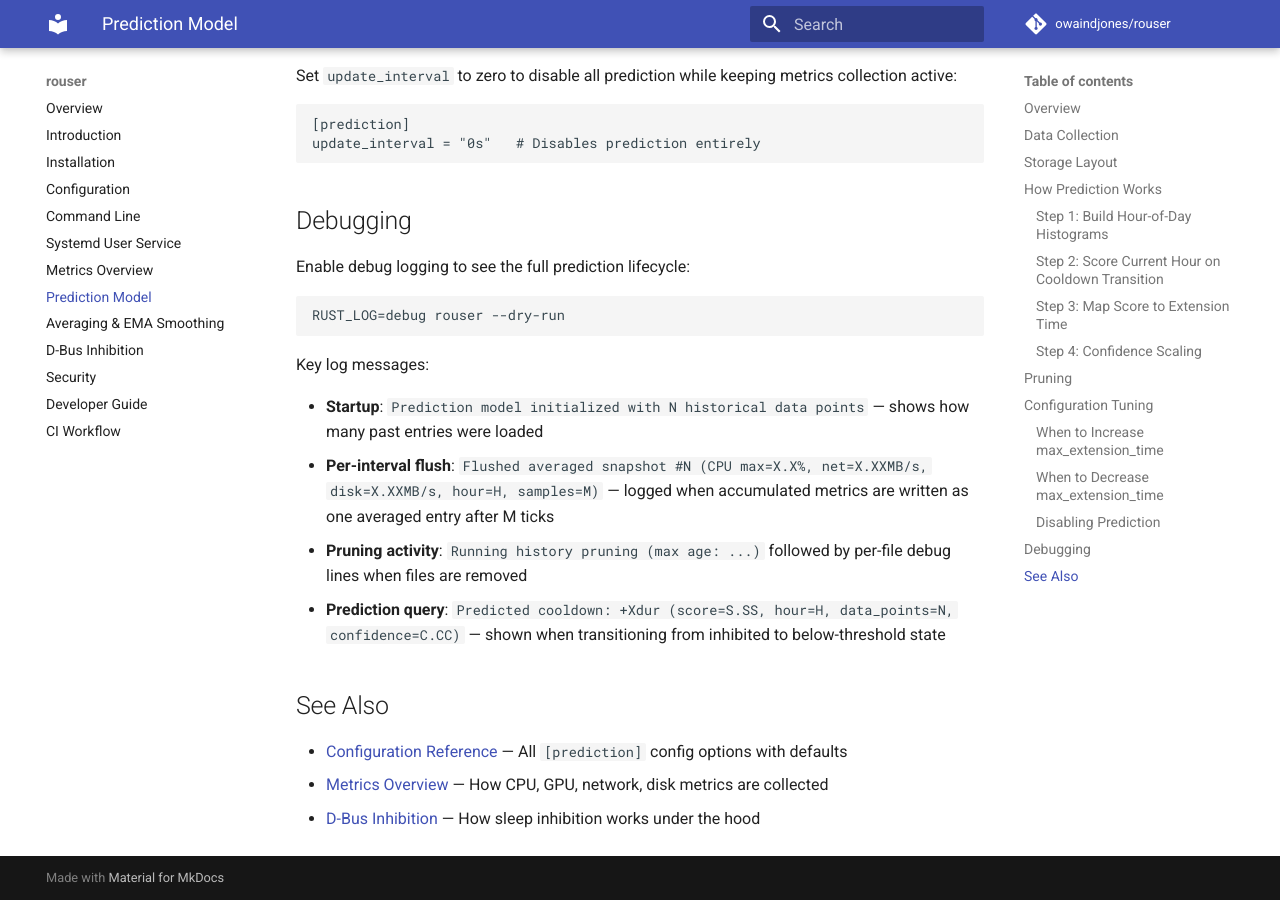
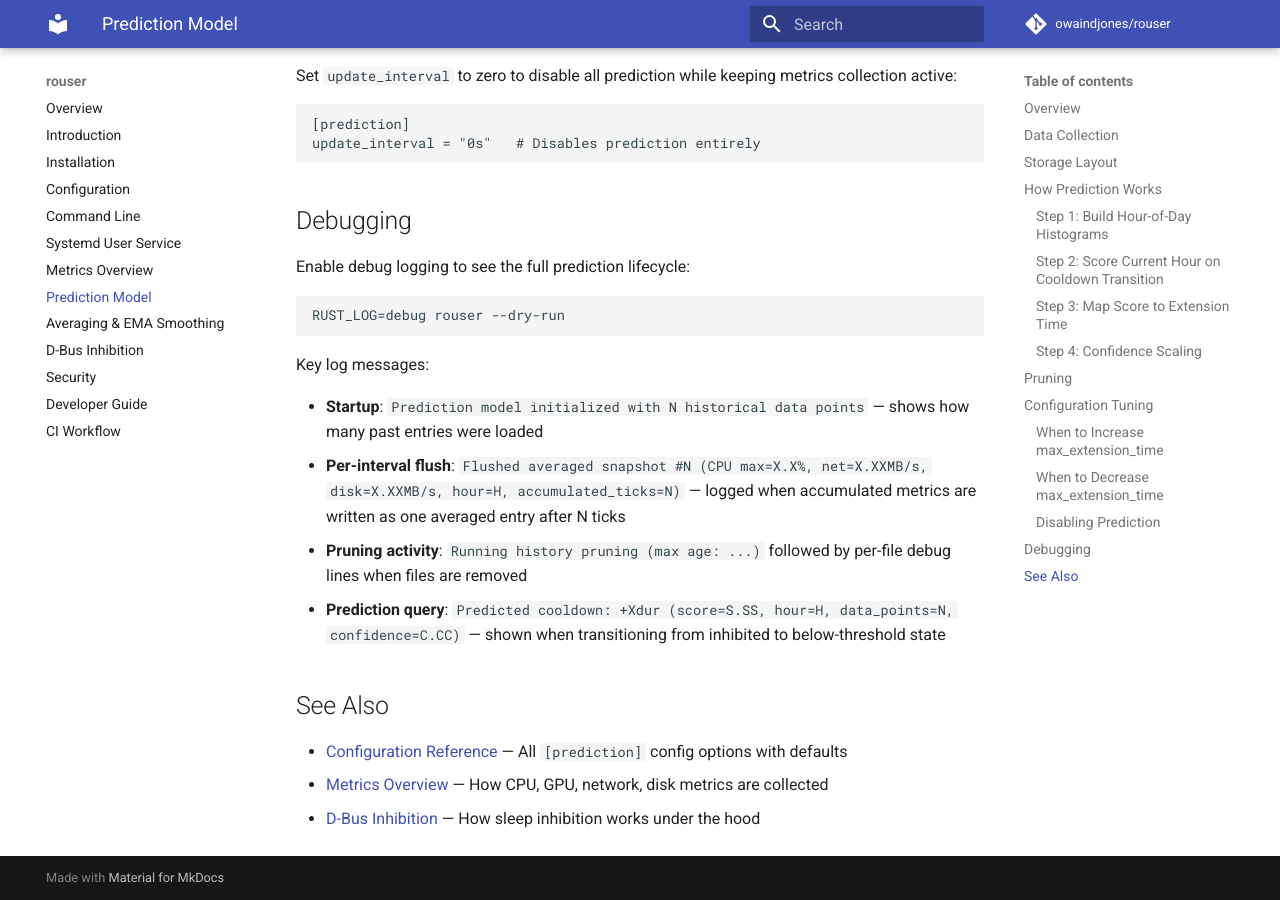
Before and after one commit to owaindjones/rouser, an MkDocs documentation site: the page built from docs/prediction-model.md, in a window 1280 px wide and 900 px high, scrolled down 4395 px. Built offline with MkDocs 1.6.1 and Material for MkDocs 9.7.7, drawn with Linux system fonts in a browser that asks for light colours; comment, search, counter and statistics services are not loaded.

Commit message:
docs(prediction): update log format example to match accumulated_ticks rename

```diff
--- a/docs/prediction-model.md
+++ b/docs/prediction-model.md
@@ -141,7 +141,7 @@ RUST_LOG=debug rouser --dry-run
 Key log messages:
 
 - **Startup**: `Prediction model initialized with N historical data points` — shows how many past entries were loaded
-- **Per-interval flush**: `Flushed averaged snapshot #N (CPU max=X.X%, net=X.XXMB/s, disk=X.XXMB/s, hour=H, samples=M)` — logged when accumulated metrics are written as one averaged entry after M ticks
+- **Per-interval flush**: `Flushed averaged snapshot #N (CPU max=X.X%, net=X.XXMB/s, disk=X.XXMB/s, hour=H, accumulated_ticks=N)` — logged when accumulated metrics are written as one averaged entry after N ticks
 - **Pruning activity**: `Running history pruning (max age: ...)` followed by per-file debug lines when files are removed
 - **Prediction query**: `Predicted cooldown: +Xdur (score=S.SS, hour=H, data_points=N, confidence=C.CC)` — shown when transitioning from inhibited to below-threshold state
 
```
